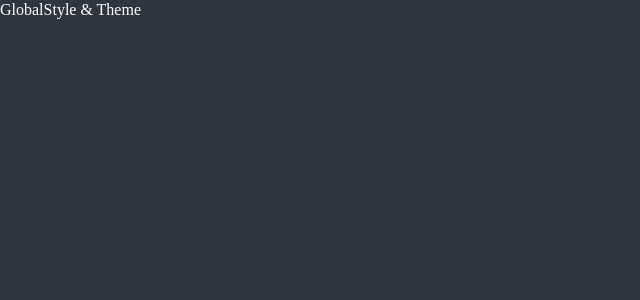
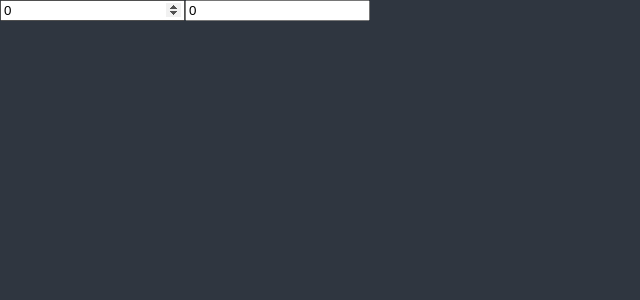
Before and after one commit to ccmonxx/trello-clone, a React (Create React App) app: page / in a window 1280 px wide. Shown: the top 300 px of the page, without its empty margins (0-640 px from the left). Built offline with nearby package versions, Linux system fonts and the light colour scheme.

Commit message:
Recoil: State Management

```diff
--- a/package.json
+++ b/package.json
@@ -13,6 +13,7 @@
 		"react": "^17.0.2",
 		"react-dom": "^17.0.2",
 		"react-scripts": "5.0.1",
+		"recoil": "^0.7.6",
 		"styled-components": "^5.3.6",
 		"styled-reset": "^4.4.4",
 		"typescript": "^4.9.4",
--- a/src/App.tsx
+++ b/src/App.tsx
@@ -1,7 +1,34 @@
 import React from "react";
+import { useRecoilState, useRecoilValue } from "recoil";
+import { hourSelector, minuteState } from "./atoms";
 
 function App() {
-	return <div>GlobalStyle & Theme</div>;
+	const [minutes, setMinutes] = useRecoilState(minuteState);
+	const [hours, setHours] = useRecoilState(hourSelector);
+	// useRecoilValue : 단수의 상태에 접근할 경우
+	// const hours = useRecoilValue(hourSelector);
+	const onMinutesChange = (event: React.FormEvent<HTMLInputElement>) => {
+		setMinutes(+event.currentTarget.value);
+	};
+	const onHoursChange = (event: React.FormEvent<HTMLInputElement>) => {
+		setHours(+event.currentTarget.value);
+	};
+	return (
+		<div>
+			<input
+				value={minutes}
+				onChange={onMinutesChange}
+				type="number"
+				placeholder="minutes"
+			/>
+			<input
+				value={hours}
+				onChange={onHoursChange}
+				type="number"
+				placeholder="hours"
+			/>
+		</div>
+	);
 }
 
 export default App;
--- /dev/null
+++ b/src/atoms.tsx
@@ -0,0 +1,19 @@
+import { atom, selector } from "recoil";
+
+export const minuteState = atom({
+	key: "minutes",
+	default: 0,
+});
+
+export const hourSelector = selector({
+	key: "hours",
+	get: ({ get }) => {
+		const minutes = get(minuteState);
+		return minutes / 60;
+	},
+	// newValue → input:hours에서 입력받은 값
+	set: ({ set }, newValue) => {
+		const minutes = Number(newValue) * 60;
+		set(minuteState, minutes);
+	},
+});
--- a/src/index.tsx
+++ b/src/index.tsx
@@ -3,11 +3,14 @@
 import App from "./App";
 import { GlobalStyle } from "./styles/GlobalStyle";
 import { darkTheme } from "./styles/theme";
+import { RecoilRoot } from "recoil";
 
 ReactDOM.render(
 	<React.StrictMode>
-		<GlobalStyle theme={darkTheme} />
-		<App />
+		<RecoilRoot>
+			<GlobalStyle theme={darkTheme} />
+			<App />
+		</RecoilRoot>
 	</React.StrictMode>,
 	document.getElementById("root")
 );
```
Also changed, not shown: 2 other files (tests, documents, lock files or other folders).
